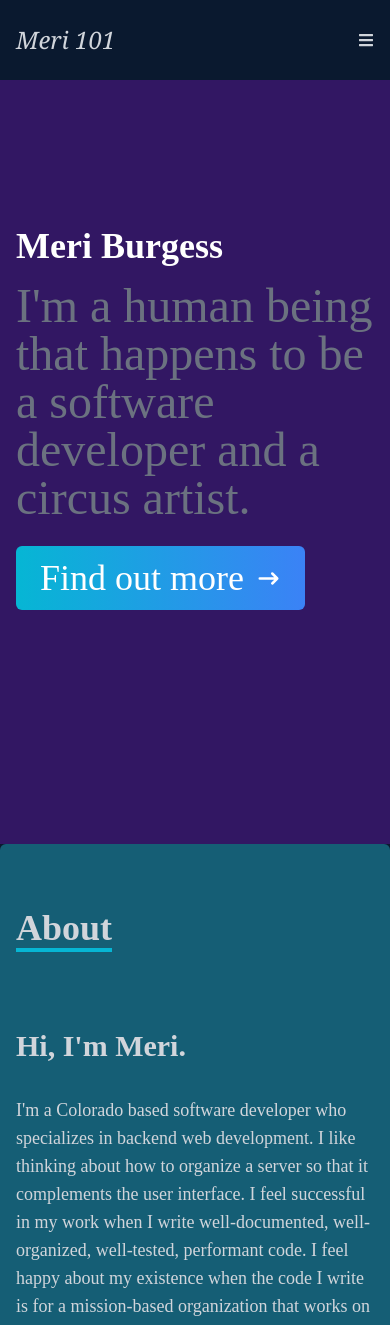
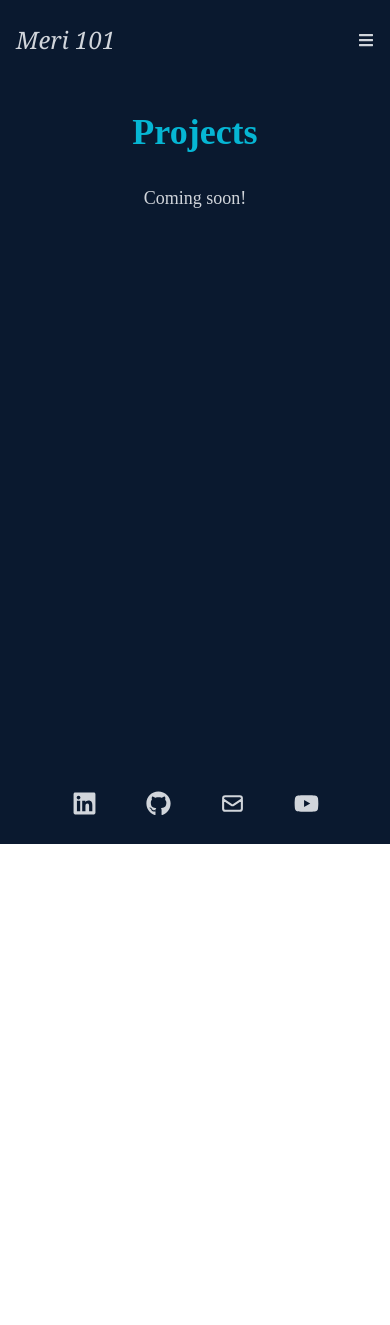
Before and after one commit to meri-b/portfolio, a React (Create React App) app: page /projects in a window 390 px wide. Shown: the top 1325 px of the page. After the commit the page ends 844 px from the top, so only its background shows below. Built offline with nearby package versions, Linux system fonts and the light colour scheme.

Commit message:
add separate pages, a photo, better social icons

```diff
--- a/package.json
+++ b/package.json
@@ -10,7 +10,8 @@
     "react": "^18.2.0",
     "react-dom": "^18.2.0",
     "react-icons": "^4.4.0",
-    "react-scripts": "5.0.1",
+    "react-router-dom": "^7.1.3",
+    "react-scripts": "^5.0.1",
     "react-scroll": "^1.8.7",
     "web-vitals": "^2.1.4"
   },
--- a/src/App.js
+++ b/src/App.js
@@ -1,3 +1,5 @@
+import { BrowserRouter as Router, Routes, Route } from "react-router-dom";
+
 import About from "./components/About";
 import Projects from "./components/Projects";
 import Reel from "./components/Reel";
@@ -7,14 +9,16 @@ import Home from "./components/Home";
 
 function App() {
   return (
-    <div>
+    <Router>
       <Navbar />
-      <Home />
-      <About />
-      <Projects />
-      <Resume />
-      <Reel />
-    </div>
+      <Routes>
+        <Route path="/" element={<Home />} />
+        <Route path="/about" element={<About />} />
+        <Route path="/projects" element={<Projects />} />
+        <Route path="/resume" element={<Resume />} />
+        <Route path="/reel" element={<Reel />} />
+      </Routes>
+    </Router>
   );
 }
 
--- a/src/components/About.jsx
+++ b/src/components/About.jsx
@@ -5,56 +5,56 @@ const About = () => {
     <div
       name="about"
       id="about"
-      className="w-full min-h-screen bg-[#0a192f] text-gray-300"
+      className="w-full min-h-screen bg-[#0a192f] text-gray-300 flex flex-col items-center pt-[80px] pb-24 overflow-y-auto" // Added extra padding-bottom (pb-24)
     >
-      <div className="flex flex-col justify-center items-center w-full h-full">
-        <div className="py-16 rounded-md bg-cyan-800 flex flex-col justify-center items-center w-full max-w-[1000px] px-4">
-          <div className="w-full grid grid-cols-1 sm:grid-cols-2 gap-8 mb-4">
-            <div className="sm:text-right pb-8">
-              <p className="text-4xl font-bold inline border-b-4 border-cyan-500">
-                About
-              </p>
+      {/* Top Section */}
+      <div className="w-full bg-[#0a192f] text-center py-8">
+        <h1 className="text-4xl font-bold text-cyan-500">Hi, I'm Meri.</h1>
       </div>
-            <div></div>
+
+      {/* Content Section */}
+      <div className="w-full max-w-[1000px] px-4 flex flex-col lg:flex-row gap-8 items-center">
+        {/* Images */}
+        <div className="flex flex-col gap-4 w-full lg:w-[40%]">
+          {/* On mobile, only the first image will display */}
+          <img
+            src="/images/cyr-1.jpg"
+            alt="Image 1"
+            className="rounded-md shadow-lg object-cover w-full h-[400px] lg:h-auto"
+          />
         </div>
-          <div className="w-full grid grid-cols-1 sm:grid-cols-2 gap-8">
-            <div className="sm:text-right text-3xl sm:text-5xl font-bold">
-              <p>Hi, I'm Meri.</p>
-            </div>
-            <div className="text-left text-lg sm:text-3xl">
+
+        {/* Text Content */}
+        <div className="w-full lg:w-[60%] text-lg lg:text-xl leading-relaxed">
           <p>
-                I'm a Colorado based software developer who specializes in
-                backend web development. I like thinking about how to organize a
-                server so that it complements the user interface. I feel
-                successful in my work when I write well-documented,
-                well-organized, well-tested, performant code. I feel happy about
-                my existence when the code I write is for a mission-based
-                organization that works on progressive social impact or climate
-                change.
+            I'm a Colorado based software developer who specializes in backend
+            web development. I like thinking about how to organize a server so
+            that it complements the user interface. I feel successful in my work
+            when I write well-documented, well-organized, well-tested,
+            performant code. I feel happy about my existence when the code I
+            write is for a mission-based organization that works on progressive
+            social impact or climate change.
           </p>
           <br />
           <p>
-                I'm also a circus and movement artist. I specialize in cyr wheel
-                and experimental contemporary pole dance. I've been performing
-                circus professionally since 2015. I'm one of the only people who
-                regularly teaches and performs cyr wheel in Colorado. I've
-                claimed 5 professional first-place medals in pole dance,
-                including the 2020 PSO National Artistic champion title. I've
-                taught pole locally since 2014 and have done teaching
-                residencies in San Francisco CA, Portland OR, Raleigh NC, Paris
-                France, and Berlin Germany. I like to choreograph new works and
-                perform in ensemble shows. Sometimes, I like to make my tech
-                skills and art skills overlap.
+            I'm also a circus and movement artist. I specialize in cyr wheel and
+            experimental contemporary pole dance. I've been performing circus
+            professionally since 2015. I'm one of the only people who regularly
+            teaches and performs cyr wheel in Colorado. I've claimed 5
+            professional first-place medals in pole dance, including the 2020
+            PSO National Artistic champion title. I've taught pole locally since
+            2014 and have done teaching residencies in San Francisco CA,
+            Portland OR, Raleigh NC, Paris France, and Berlin Germany. I like to
+            choreograph new works and perform in ensemble shows. Sometimes, I
+            like to make my tech skills and art skills overlap.
           </p>
           <br />
           <p>
-                Finally, I'm a human being. I like to roller skate, garden,
-                read, paint, wood carve, play video games, watch reality TV,
-                take long walks with my dog, eat food, and take naps. Having
-                balance in my life is very important to me.
+            Finally, I'm a human being. I like to roller skate, garden, read,
+            paint, wood carve, play video games, watch reality TV, take long
+            walks with my dog, eat food, and take naps. Having balance in my
+            life is very important to me.
           </p>
-            </div>
-          </div>
         </div>
       </div>
     </div>
--- a/src/components/Home.jsx
+++ b/src/components/Home.jsx
@@ -1,7 +1,7 @@
 import React from "react";
-import { HiArrowNarrowRight } from "react-icons/hi";
+import { HiChevronDoubleRight } from "react-icons/hi";
 // import me from "../assets/me.png";
-import { Link } from "react-scroll";
+import { Link } from "react-router-dom";
 
 const Home = () => {
   return (
@@ -23,8 +23,8 @@ const Home = () => {
               className="group text-white w-fit px-6 py-3 my-2 flex items-center rounded-md bg-gradient-to-r from-cyan-500 to-blue-500 cursor-pointer text-4xl"
             >
               Find out more
-              <span className="group-hover:rotate-90 duration-300">
-                <HiArrowNarrowRight size={25} className="ml-3" />
+              <span className="group-hover:scale-150 duration-300">
+                <HiChevronDoubleRight size={25} className="ml-3" />
               </span>
             </Link>
           </div>
--- a/src/components/Navbar.jsx
+++ b/src/components/Navbar.jsx
@@ -1,7 +1,8 @@
 import React, { useState } from "react";
-import { FaBars, FaTimes, FaGithub, FaLinkedin } from "react-icons/fa";
+import { FaBars, FaTimes, FaGithub, FaLinkedin, FaYoutube } from "react-icons/fa";
 import { HiOutlineMail } from "react-icons/hi";
-import { Link } from "react-scroll";
+import { Link } from "react-router-dom";
+
 
 const Navbar = () => {
   const [nav, setNav] = useState(false);
@@ -13,9 +14,9 @@ const Navbar = () => {
         <h1 className=" font-thin text-2xl italic font-serif">Meri 101</h1>
       </div>
       {/* menu */}
-      <ul className="hidden md:flex gap-x-8">
+      <ul className="hidden xl:flex gap-x-8">
         <li>
-          <Link to="home" smooth={true} duration={500}>
+          <Link to="/" smooth={true} duration={500}>
             Home
           </Link>
         </li>
@@ -41,7 +42,7 @@ const Navbar = () => {
         </li>
       </ul>
       {/* Hamburger */}
-      <div onClick={handleClick} className="md:hidden z-10">
+      <div onClick={handleClick} className="xl:hidden z-10">
         {!nav ? <FaBars /> : <FaTimes />}
       </div>
       {/* Mobile menu */}
@@ -53,7 +54,7 @@ const Navbar = () => {
         }
       >
         <li className="py-6 text-4xl">
-          <Link onClick={handleClick} to="home" smooth={true} duration={500}>
+          <Link onClick={handleClick} to="/" smooth={true} duration={500}>
             Home
           </Link>
         </li>
@@ -87,13 +88,15 @@ const Navbar = () => {
           </Link>
         </li>
       </ul>
-      {/* Social icons */}
-      <div className="hidden lg:flex fixed flex-col top-[35%] left-0">
+     {/* Social icons for desktop */}
+      <div className="hidden xl:flex fixed flex-col top-[35%] left-0">
         <ul>
           <li className="w-[160px] h-[60px] flex justify-between items-center ml-[-100px] hover:ml-[-10px] duration-300 bg-blue-600">
             <a
               className="flex justify-between items-center w-full text-gray-300"
               href="https://www.linkedin.com/in/meredith-burgess-476b15104/"
+              target="_blank"
+              rel="noopener noreferrer"
             >
               Linkedin <FaLinkedin size={30} />
             </a>
@@ -102,6 +105,8 @@ const Navbar = () => {
             <a
               className="flex justify-between items-center w-full text-gray-300"
               href="https://github.com/meri-b"
+              target="_blank"
+              rel="noopener noreferrer"
             >
               Github <FaGithub size={30} />
             </a>
@@ -109,13 +114,70 @@ const Navbar = () => {
           <li className="w-[160px] h-[60px] flex justify-between items-center ml-[-100px] hover:ml-[-10px] duration-300 bg-[#6fc2b0]">
             <a
               className="flex justify-between items-center w-full text-gray-300"
-              href="burgess.meri@gmail.com"
+              href="mailto:burgess.meri@gmail.com"
             >
               Email <HiOutlineMail size={30} />
             </a>
           </li>
+          <li className="w-[160px] h-[60px] flex justify-between items-center ml-[-100px] hover:ml-[-10px] duration-300 bg-[#FF0000]">
+            <a
+              className="flex justify-between items-center w-full text-gray-300"
+              href="https://www.youtube.com/@TaliWuzzer"
+              target="_blank"
+              rel="noopener noreferrer"
+            >
+              YouTube <FaYoutube size={30} />
+            </a>
+          </li>
         </ul>
       </div>
+
+      {/* Footer for social icons (mobile only) */}
+      <div className="fixed bottom-0 left-0 w-full bg-[#0a192f] py-4 xl:hidden">
+        <ul className="flex justify-center gap-6">
+          <li className="flex justify-center items-center w-[50px] h-[50px]">
+            <a
+              href="https://www.linkedin.com/in/meredith-burgess-476b15104/"
+              target="_blank"
+              rel="noopener noreferrer"
+              className="text-gray-300"
+            >
+              <FaLinkedin size={25} />
+            </a>
+          </li>
+          <li className="flex justify-center items-center w-[50px] h-[50px] ">
+            <a
+              href="https://github.com/meri-b"
+              target="_blank"
+              rel="noopener noreferrer"
+              className="text-gray-300"
+            >
+              <FaGithub size={25} />
+            </a>
+          </li>
+          <li className="flex justify-center items-center w-[50px] h-[50px]">
+            <a
+              href="mailto:burgess.meri@gmail.com"
+              className="text-gray-300"
+            >
+              <HiOutlineMail size={25} />
+            </a>
+          </li>
+          <li className="flex justify-center items-center w-[50px] h-[50px]">
+            <a
+              href="https://www.youtube.com/@TaliWuzzer"
+              target="_blank"
+              rel="noopener noreferrer"
+              className="text-gray-300"
+            >
+              <FaYoutube size={25} />
+            </a>
+          </li>
+        </ul>
+      </div>
+
+
+
     </div>
   );
 };
--- a/src/components/Projects.jsx
+++ b/src/components/Projects.jsx
@@ -1,6 +1,21 @@
 import React from "react";
 
 function Projects() {
-  return <div>Projects</div>;
+  return (
+      <div
+      name="projects"
+      className="h-screen w-full bg-[#0a192f] text-gray-300 pt-[80px]"
+      >
+        <div className="w-full bg-[#0a192f] text-center py-8">
+        <h1 className="text-4xl font-bold text-cyan-500">Projects</h1>
+        </div>
+
+        <div className="w-full lg:w-[60%] text-lg lg:text-xl text-center leading-relaxed">
+        <p>Coming soon!</p>
+        </div>
+
+      </div>
+    );
+
 }
 export default Projects;
--- a/src/components/Reel.jsx
+++ b/src/components/Reel.jsx
@@ -1,6 +1,20 @@
 import React from "react";
 
 function Reel() {
-  return <div>Reel</div>;
+  return (
+    <div
+    name="reel"
+    className="h-screen w-full bg-[#0a192f] text-gray-300 pt-[80px]"
+    >
+      <div className="w-full bg-[#0a192f] text-center py-8">
+      <h1 className="text-4xl font-bold text-cyan-500">Reel</h1>
+      </div>
+
+      <div className="w-full lg:w-[60%] text-lg lg:text-xl text-center leading-relaxed">
+      <p>Coming soon!</p>
+      </div>
+
+    </div>
+  );
 }
 export default Reel;
--- a/src/components/Resume.jsx
+++ b/src/components/Resume.jsx
@@ -1,6 +1,20 @@
 import React from "react";
 
 function Resume() {
-  return <div>Resume</div>;
+  return (
+    <div
+    name="resume"
+    className="h-screen w-full bg-[#0a192f] text-gray-300 pt-[80px]"
+    >
+      <div className="w-full bg-[#0a192f] text-center py-8">
+      <h1 className="text-4xl font-bold text-cyan-500">Resume</h1>
+      </div>
+
+      <div className="w-full lg:w-[60%] text-lg lg:text-xl text-center leading-relaxed">
+      <p>Coming soon!</p>
+      </div>
+
+    </div>
+  );
 }
 export default Resume;
```
Also changed, not shown: 2 other files (tests, documents, lock files or other folders). Lines whose indentation alone changed are shown as unchanged.
